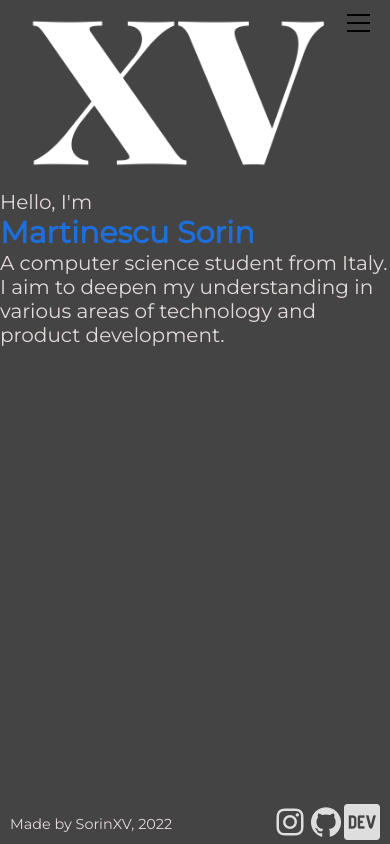
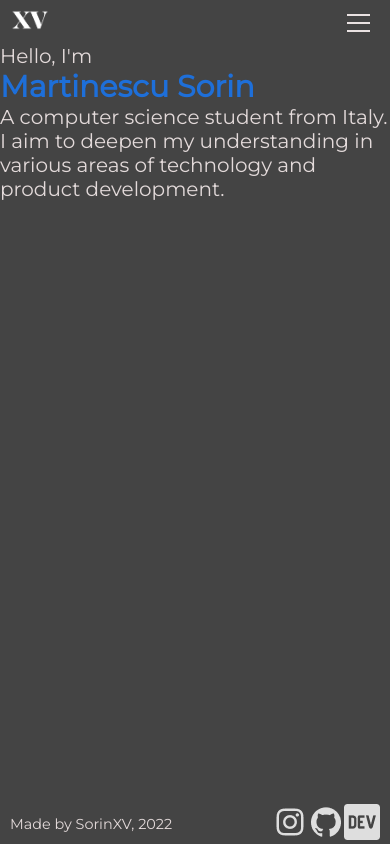
Before and after one commit to SorinXV/sorinxv.com, a React (Create React App) app: page / in a window 390 px wide. Built offline with nearby package versions, Linux system fonts and the light colour scheme.

Commit message:
logo style

```diff
--- a/src/assets/css/navbar.css
+++ b/src/assets/css/navbar.css
@@ -2,15 +2,23 @@
 body {
   background-color: #22223b;
   overflow: hidden;
+
 }
 .navbar-display{
   display: flex;
   align-items: center;
+
 }
 .hamburger{
   width:20px;
-  margin-right: 13px;
+  margin-right: 15px;
   cursor: pointer;
+
+}
+#logo-resize{
+  width: 40px;
+  height: 20px;
+
 }
 /*phone*/
 @media only screen and (min-width: 0px) and (max-width: 600px) {
@@ -54,10 +62,9 @@ body {
   .menu__btn > span::after {
     display: block;
     position: absolute;
-
     width: 100%;
     height: 2px;
-    background-color: #000000;
+    background-color: #eae2e2;
     transition-duration: 0.25s;
   }
   .menu__btn > span::before {
@@ -83,7 +90,6 @@ body {
     display: block;
     padding: 12px 24px;
     color: rgb(255, 255, 255);
-
     font-size: 20px;
     font-weight: 600;
     text-decoration: none;
@@ -95,7 +101,6 @@ body {
     color: #151e24;
   }
 }
-
 /*tablet*/
 @media only screen and (min-width: 600px) and (max-width: 1450px) {
   .hamburger {
@@ -106,7 +111,6 @@ body {
     justify-content: space-around;
     margin-top: 13px;
   }
-
   .nav {
     display: flex;
     align-items: center;
@@ -126,13 +130,13 @@ body {
 @media only screen and (min-width: 1450px) {
   .hamburger {
     display: none;
+
   }
   .navbar-display {
     display: flex;
     justify-content: space-around;
     margin-top: 13px;
   }
-
   .nav {
     display: flex;
     align-items: center;
```
